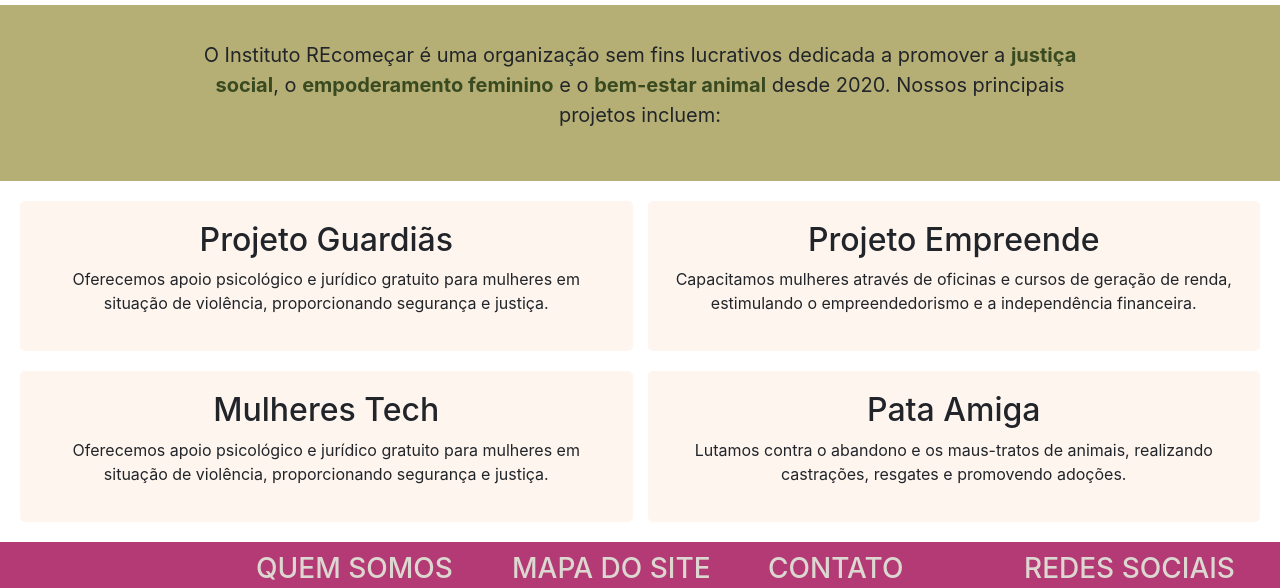
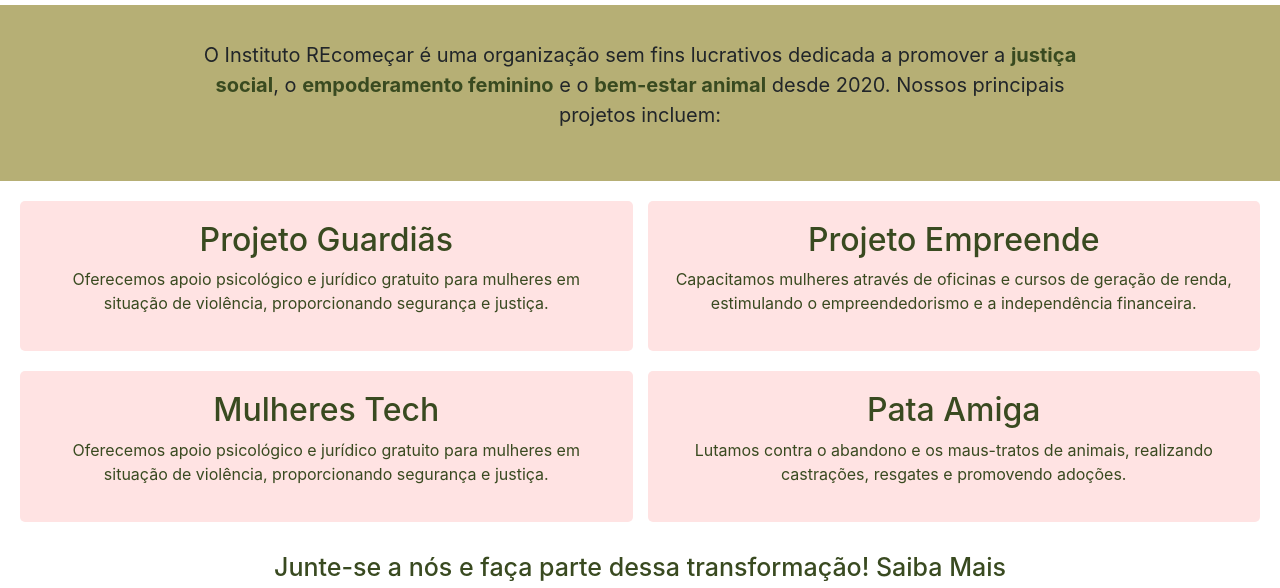
Before and after one commit to FabioCantuario/Proz_Equipe5, a plain HTML site: page index.html in a window 1280 px wide. Shown: the part 755-1343 px from the top of the page. Drawn offline with nearby package versions, Linux system fonts and the light colour scheme.

Commit message:
Atualizando página home

```diff
--- a/index.html
+++ b/index.html
@@ -64,7 +64,7 @@
         </div>
 
         <div class="resumo-projetos">
-            <div class="linhaUm-projetos">
+            <div class="linhaUm-projetos" href="./prj_mulheres.html">
                 <div class="projetoUm">
                     <h2>Projeto Guardiãs</h2>
                     <p>Oferecemos apoio psicológico e jurídico gratuito para mulheres em situação de violência, proporcionando segurança e justiça.</p>
@@ -88,6 +88,10 @@
                     <p>Lutamos contra o abandono e os maus-tratos de animais, realizando castrações, resgates e promovendo adoções.</p>
                 </div>
 
+            </div>
+
+            <div class="texto-chamadaacao">
+                <h2>Junte-se a nós e faça parte dessa transformação! Saiba Mais</h2>
             </div>
         </div>
 
--- a/style/index.css
+++ b/style/index.css
@@ -32,7 +32,6 @@ body {
     margin-top: 30px;
     text-align: center;
     color: #394A20;
-    font-size: 18px;
 }
 
 .frase-slogan {
@@ -90,6 +89,14 @@ body {
     flex: 1;
     padding: 20px;
     border-radius: 5px;
-    background-color: #FFF5EF;
+    background-color: #FFE3E3;
     text-align: center;
+    color: #394A20;
 }
+
+.texto-chamadaacao h2 {
+    margin-top: 10px;
+    text-align: center;
+    color: #394A20;
+    font-size: 25px;
+}
--- a/style/pata-amiga.css
+++ b/style/pata-amiga.css
@@ -34,9 +34,7 @@ p strong {
 }
 
 h2 {
-    color: #DCD7D1;
-    text-align: center;
-    padding: 3%;
+
 }
 
 /*----*/
```
